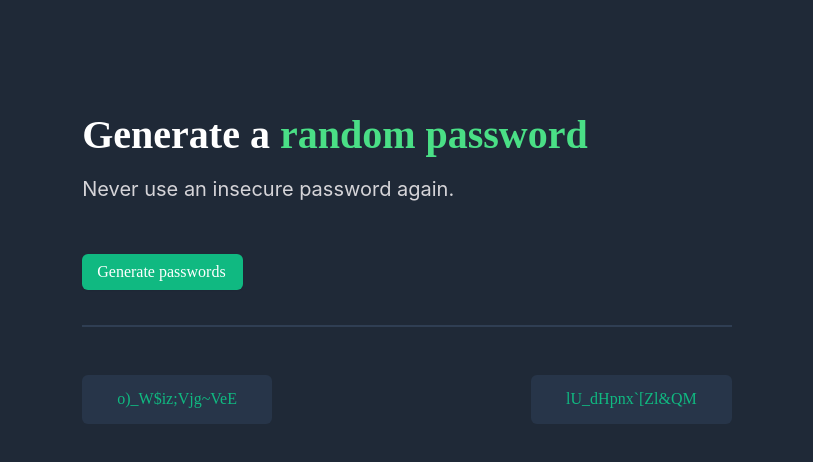
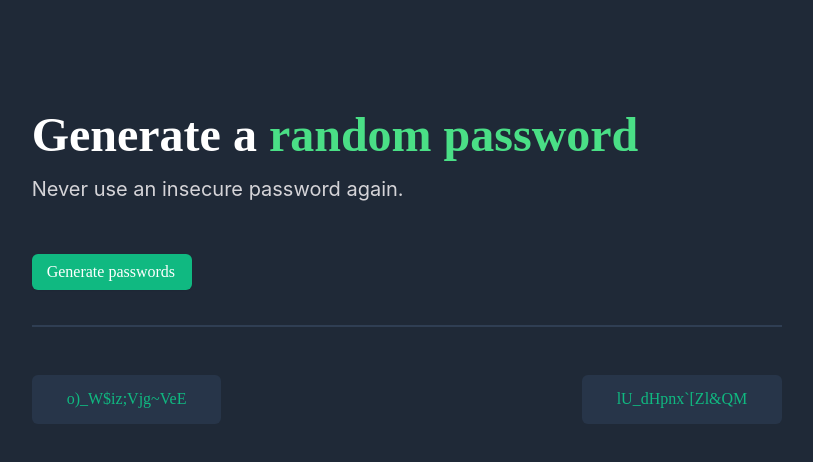
Before and after one commit to MastooraTurkmen/Password-Generator, a plain HTML site: page index.html in a window 1280 px wide. Shown: the whole page, without its empty margins (233-1046 px from the left). Drawn offline with nearby package versions, Linux system fonts and the light colour scheme.

Commit message:
increasing font size

```diff
--- a/index.css
+++ b/index.css
@@ -97,8 +97,13 @@ p{
         margin: 0 auto;
     }
 
+
     #header-div{
         margin-left: unset;
         width: unset;
     }
+
+    #header{
+        font-size: 3em;
+    }
 }
```
